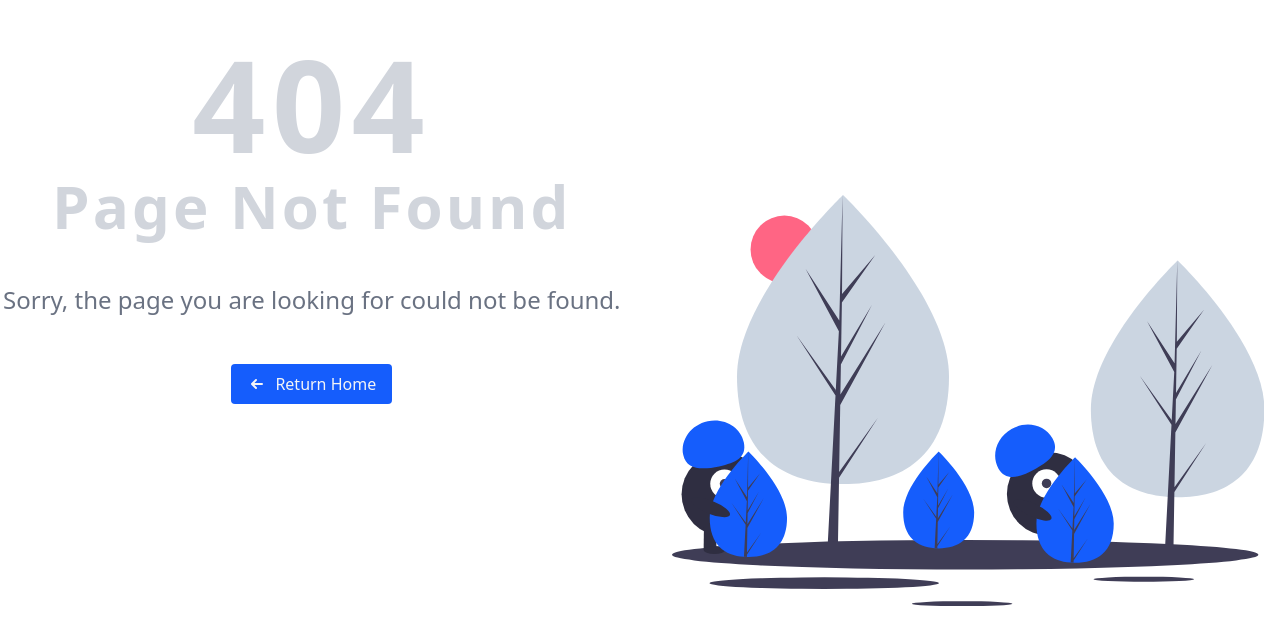
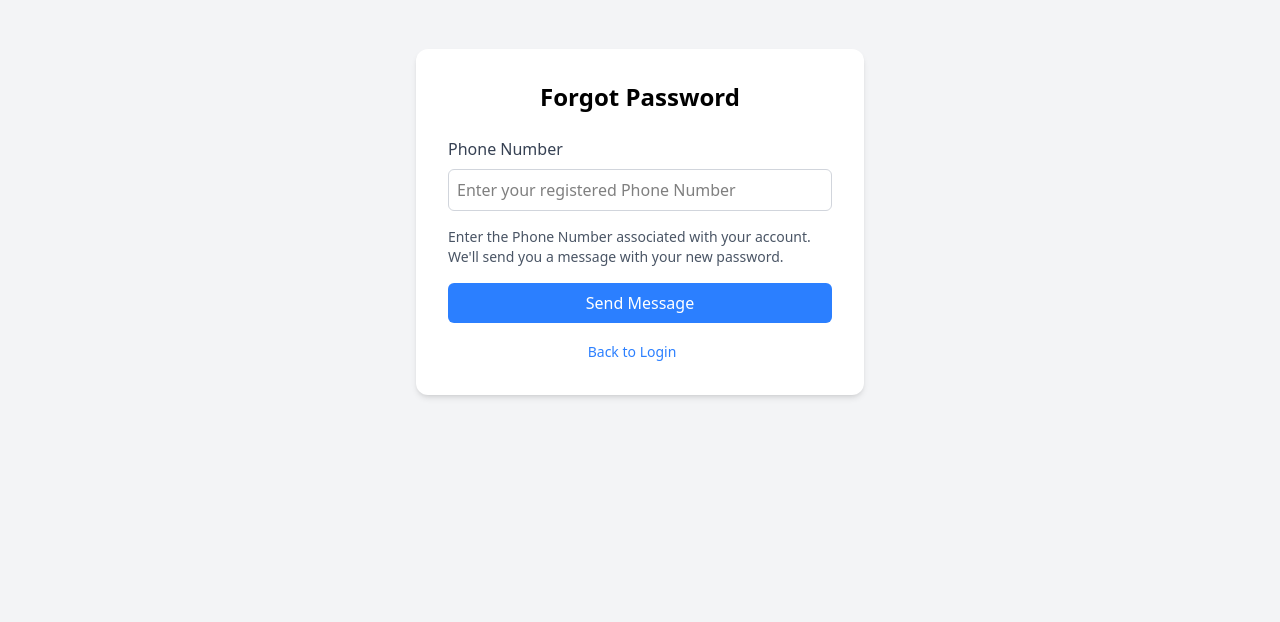
Before and after one commit to aliaahmedraza/WhatsAppClone_FrontEnd, a React (Vite) app: page /forgetpassword in a window 1280 px wide. Before the commit this address had no page. Shown: the part 178-800 px from the top of the page. Built offline with nearby package versions, Linux system fonts and the light colour scheme.

Commit message:
completed the forget password frontend

```diff
--- a/src/components/LogIn/Login.jsx
+++ b/src/components/LogIn/Login.jsx
@@ -59,7 +59,7 @@ const LoginPage = ({ onSignUpClick }) => {
   const handleSubmit = async (values, { setSubmitting, resetForm }) => {
     try {
       const response = await axios.post(
-        "http://localhost:4004/login",
+        "http://localhost:4005/login",
         {
           phoneNumber: values.phoneNumber,
           password: values.password,
@@ -102,7 +102,7 @@ const LoginPage = ({ onSignUpClick }) => {
                   PhoneNumber
                 </label>
                 <Field
-                  type="phoneNumber"
+                  type="tel"
                   name="phoneNumber"
                   className={`w-full p-2 border rounded-md ${
                     errors.phoneNumber && touched.phoneNumber
--- a/src/components/SignUp/SignUp.jsx
+++ b/src/components/SignUp/SignUp.jsx
@@ -34,7 +34,7 @@ const SignupPage = ({ onLoginClick }) => {
   ) => {
     try {
         const response = await axios.post(
-          "http://localhost:4004/signup",
+          "http://localhost:4005/signup",
           {
             firstName: values.firstName,
             lastName: values.lastName,
--- /dev/null
+++ b/src/page/ForgetPassword/ForgetPassword.jsx
@@ -0,0 +1,123 @@
+import React from "react";
+import { Formik, Form, Field } from "formik";
+import * as Yup from "yup";
+import axios from "axios";
+const phoneRegExp =
+  /^((\\+[1-9]{1,4}[ \\-]*)|(\\([0-9]{2,3}\\)[ \\-]*)|([0-9]{2,4})[ \\-]*)*?[0-9]{3,4}?[ \\-]*[0-9]{3,4}?$/;
+const ForgotPasswordSchema = Yup.object().shape({
+  phoneNumber: Yup.string()
+    .matches(phoneRegExp, "Phone number is not valid (01234567890)")
+    .min(11)
+    .required("A phone number is required"),
+});
+const ForgetPassword = () => {
+  const [isCooldownActive, setIsCooldownActive] = React.useState(false);
+  const [cooldownTime, setCooldownTime] = React.useState(0);
+  const initialValues = {
+    phoneNumber: "",
+  };
+  let interval;
+  const startCooldown = (duration) => {
+    setIsCooldownActive(true);
+    setCooldownTime(duration);
+    interval = setInterval(() => {
+      setCooldownTime((prevTime) => {
+        if (prevTime <= 1) {
+          clearInterval(interval);
+          setIsCooldownActive(false);
+          return 0;
+        }
+        return prevTime - 1;
+      });
+    }, 1000);
+  };
+  React.useEffect(() => {
+    return () => clearInterval(interval);
+  }, []);
+  const handleSubmit = async (values, { setSubmitting, resetForm }) => {
+    try {
+      const response = await axios.post(
+        "http://localhost:4005/forgetpassword",
+        {
+          recipient: values.phoneNumber,
+        }
+      );
+      alert(response.data.message || "Message sent successfully.");
+      startCooldown(60);
+    } catch (error) {
+      const errorMessage =
+        error.response?.data?.message ||
+        "Failed to send Message. Please try again.";
+      alert(errorMessage);
+    } finally {
+      setSubmitting(false);
+      resetForm();
+    }
+  };
+
+  return (
+    <div className="min-h-screen flex items-center justify-center bg-gray-100 p-4">
+      <div className="bg-white p-8 rounded-xl shadow-md w-full max-w-md">
+        <h2 className="text-2xl font-bold text-center mb-6">Forgot Password</h2>
+
+        <Formik
+          initialValues={initialValues}
+          validationSchema={ForgotPasswordSchema}
+          onSubmit={handleSubmit}
+        >
+          {({ errors, touched, isSubmitting }) => (
+            <Form>
+              <div className="mb-4">
+                <label htmlFor="email" className="block text-gray-700 mb-2">
+                  Phone Number
+                </label>
+                <Field
+                  type="tel"
+                  name="phoneNumber"
+                  className={`w-full p-2 border rounded-md ${
+                    errors.phoneNumber && touched.phoneNumber
+                      ? "border-red-500"
+                      : "border-gray-300"
+                  }`}
+                  placeholder="Enter your registered Phone Number"
+                />
+                {errors.phoneNumber && touched.phoneNumber && (
+                  <div className="text-red-500 text-sm mt-1">
+                    {errors.phoneNumber}
+                  </div>
+                )}
+              </div>
+              <p className="text-sm text-gray-600 mb-4">
+                Enter the Phone Number associated with your account. We'll send
+                you a message with your new password.
+              </p>
+
+              <button
+                type="submit"
+                disabled={isSubmitting || isCooldownActive}
+                className={`w-full py-2 rounded-md transition duration-300 ${
+                  isSubmitting || isCooldownActive
+                    ? "bg-gray-400 cursor-not-allowed"
+                    : "bg-blue-500 hover:bg-blue-600 text-white"
+                }`}
+              >
+                {isSubmitting
+                  ? "Sending..."
+                  : isCooldownActive
+                  ? `Resend in ${cooldownTime}s`
+                  : "Send Message"}
+              </button>
+            </Form>
+          )}
+        </Formik>
+        <div className="text-center mt-4">
+          <a href="/" className="text-blue-500 text-sm mr-4 hover:underline">
+            Back to Login
+          </a>
+        </div>
+      </div>
+    </div>
+  );
+};
+
+export default ForgetPassword;
--- a/src/routes/PageRoutes.jsx
+++ b/src/routes/PageRoutes.jsx
@@ -2,15 +2,17 @@ import { Route ,Routes } from "react-router-dom";
 import Landingpage from "../page/LandingPage/LandingPage";
 import DashBoard from "../page/DashBoard/DashBoard";
 import NotFoundPage from "@/page/NotFoundPage/NotFoundPage";
+import ForgetPassword from "../page/ForgetPassword/ForgetPassword";
 
 const PageRoutes = () => {
   return (
-   <Routes>
-    <Route path="/" element={<Landingpage/>}/>
-    <Route path="/dashboard" element={<DashBoard/>}/>
-    <Route path="*" element={<NotFoundPage/>}/>
-   </Routes>
-  )
+    <Routes>
+      <Route path="/" element={<Landingpage />} />
+      <Route path="/dashboard" element={<DashBoard />} />
+      <Route path="/forgetpassword" element={<ForgetPassword />} />
+      <Route path="*" element={<NotFoundPage />} />
+    </Routes>
+  );
 }
 
 export default PageRoutes;
```
Also changed, not shown: src/components/ChatDisplayByPerson/ChatDisplayByPerson.jsx (+0 -18 lines).
